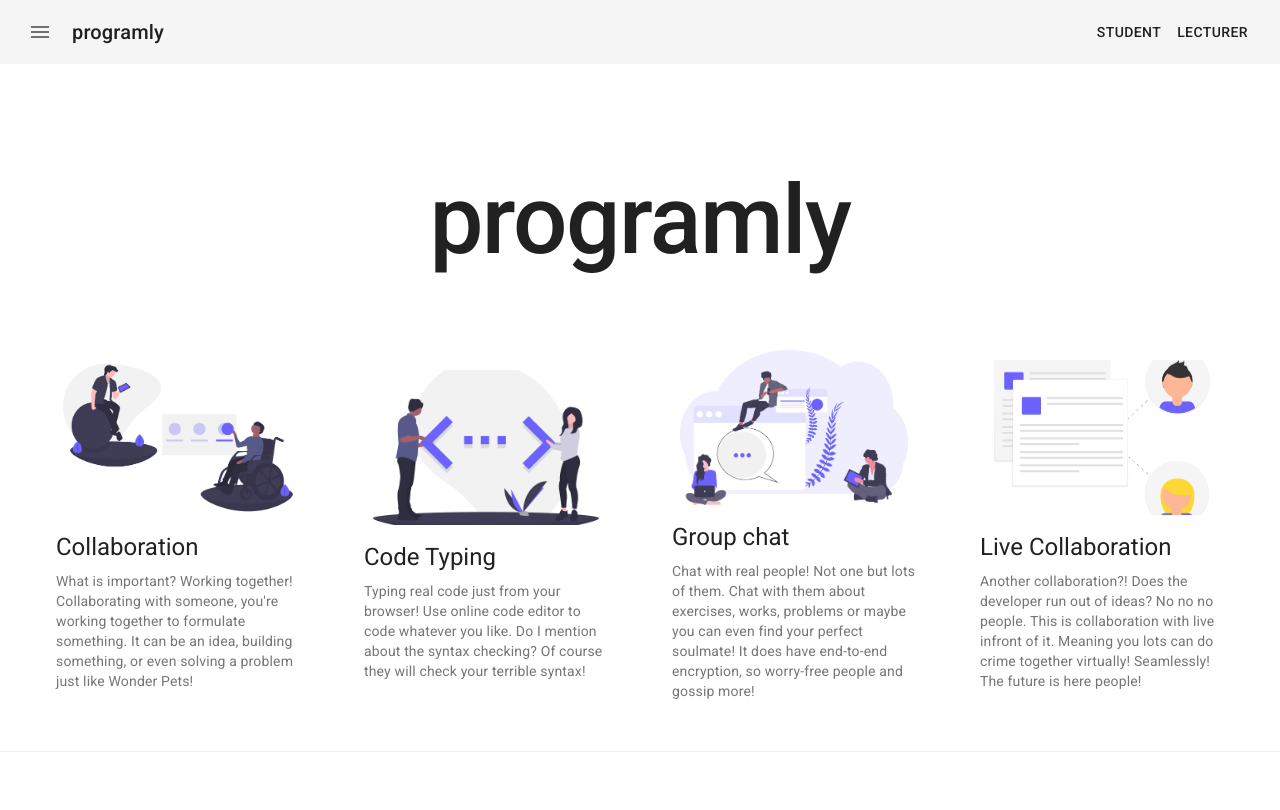
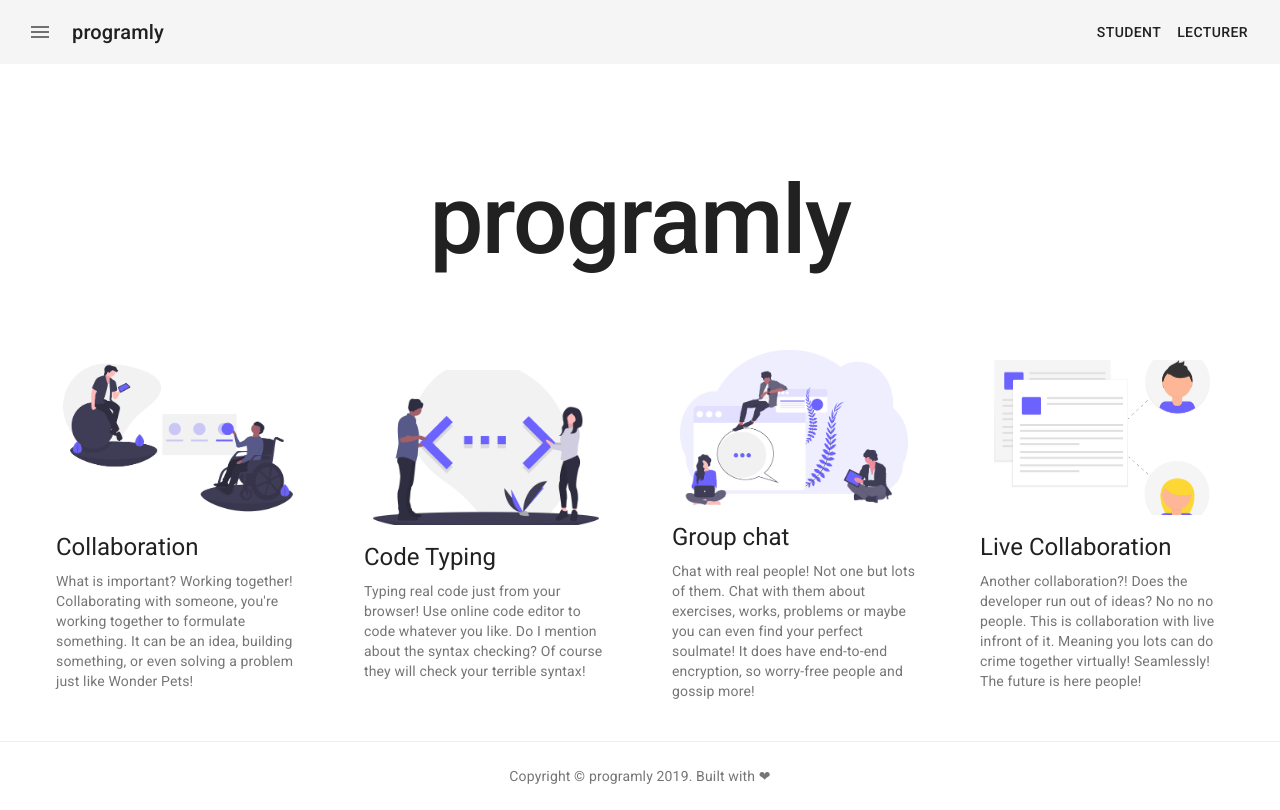
Before and after one commit to Niceight/programly, a React (Create React App) app in the folder client/: page / in a window 1280 px wide. Built offline with nearby package versions, Linux system fonts and the light colour scheme; no server answers.

Commit message:
Add Footer

```diff
--- a/client/src/App.js
+++ b/client/src/App.js
@@ -55,7 +55,7 @@ import {
   LinkProgramly
 } from "./Components/landing";
 import LogoutButton from "./Components/common/LogoutButton";
-import "./App.css";
+import CustomFooter from "./Components/common/CustomFooter";
 
 // Check for token
 if (localStorage.jwtToken) {
@@ -285,7 +285,9 @@ class App extends Component {
                     />
                   </Switch>
                 </Content>
-                <Footer>{/* footer goes here */}</Footer>
+                <Footer>
+                  <Route path={"/"} component={CustomFooter} />
+                </Footer>
               </Root>
             </div>
           </Router>
--- /dev/null
+++ b/client/src/Components/common/CustomFooter.js
@@ -0,0 +1,16 @@
+import React from "react";
+import Typography from "@material-ui/core/Typography";
+
+function Copyright() {
+  return (
+    <Typography variant="body2" color="textSecondary" align="center">
+      {"Copyright © programly "}
+      {new Date().getFullYear()}
+      {". Built with ❤"}
+    </Typography>
+  );
+}
+
+export default function CustomFooter() {
+  return <Copyright />;
+}
```
